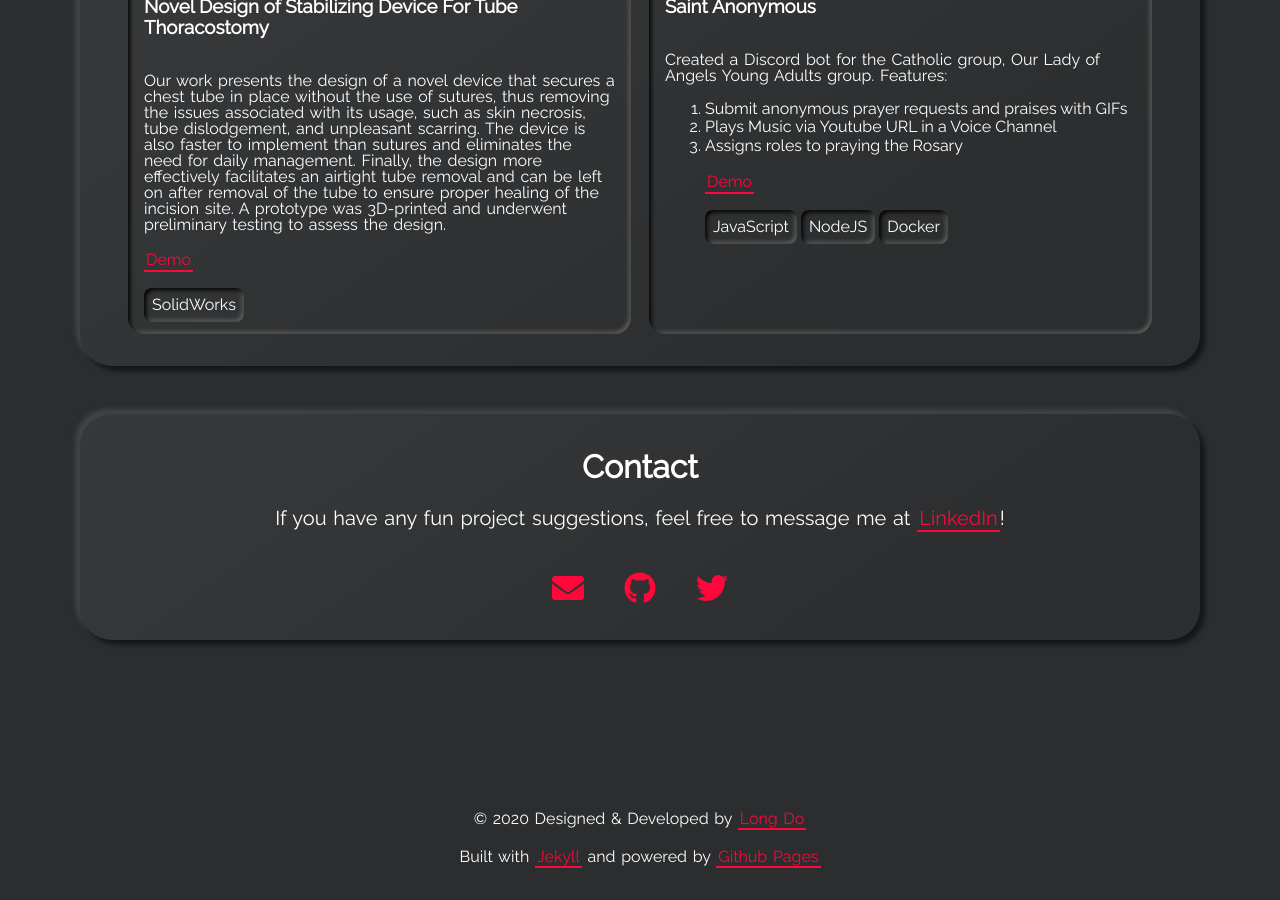
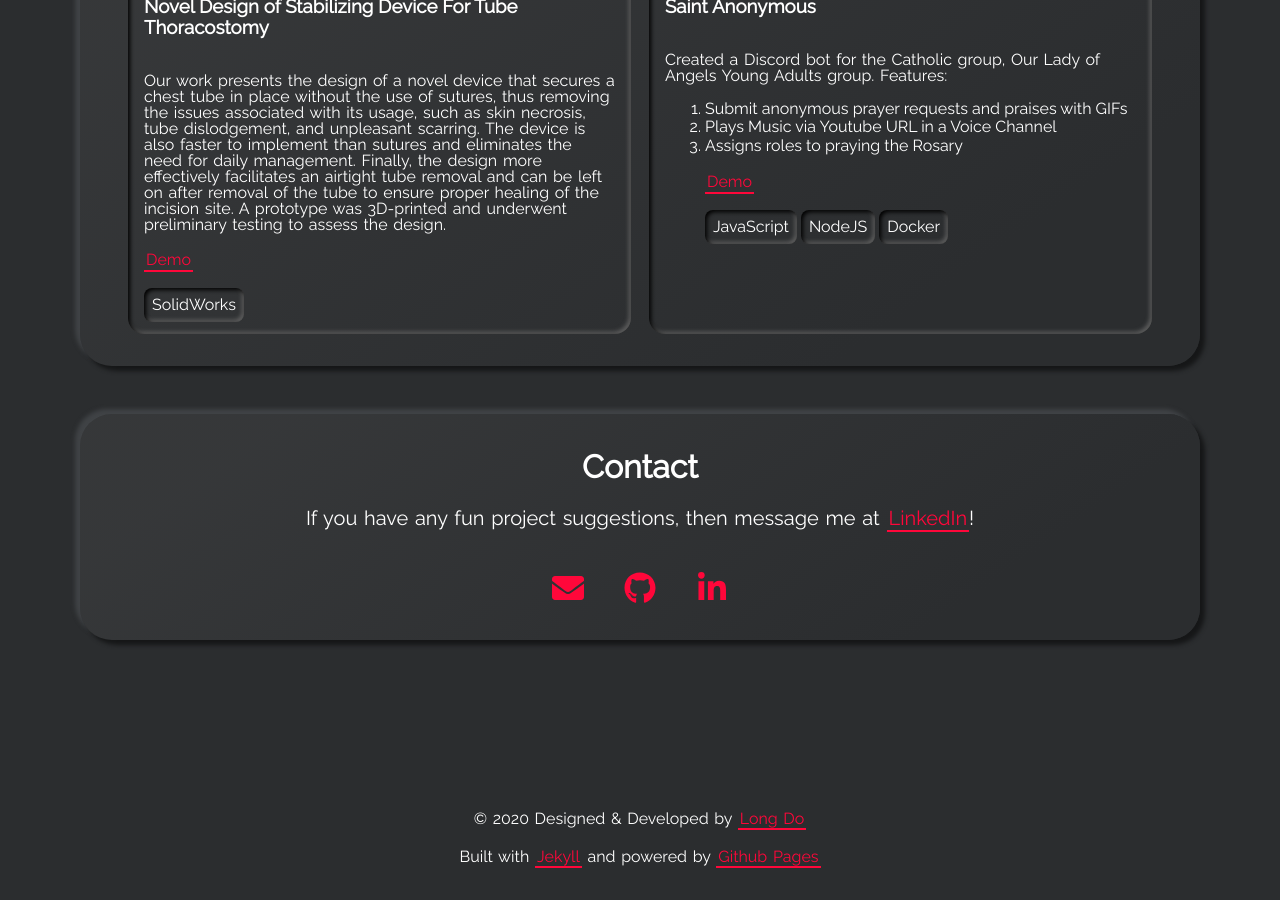
Before and after one commit to TheBookKnight/thebookknight.github.io, a Jekyll site: the page built from index.html, in a window 1280 px wide and 900 px high, scrolled down 3661 px. Built offline with Jekyll 4.4.1, drawn with Linux system fonts in a browser that asks for light colours; part of the change alters nothing that is shown.

```diff
--- a/_config.yml
+++ b/_config.yml
@@ -22,9 +22,10 @@ email: joshua.cadavez@outlook.com
 github_username: thebookknight
 codepen_username:
 dev_username:
-linkedin_username:
-twitter_username: https://x.com/JoshuaCadavez
-blog_url: https://thebookknight.github.io/blog/
+linkedin_username: joshuacadavez
+## TODO: Comment out until Blog is more fully developed
+# twitter_username: JoshuaCadavez
+# blog_url: https://thebookknight.github.io/blog/
 
 # ABOUT ME SECTION
 # show_aboutme_card:
@@ -81,7 +82,7 @@ show_contact_card: true
 # contact_title: The will be displayed as the title in the Contact section
 contact_title: Contact
 # contact_description: This will be displayed under the title.
-contact_description: If you have any fun project suggestions, feel free to message me at <a class="highlight-link" href="https://www.linkedin.com/in/joshuacadavez" target="_blank" rel="noreferrer"> LinkedIn </a>!
+contact_description: If you have any fun project suggestions, then message me at <a class="highlight-link" href="https://www.linkedin.com/in/joshuacadavez" target="_blank" rel="noreferrer"> LinkedIn </a>!
 
 # GITHUB-METADATA
 # Set this to your forked repository
```
Also changed, not shown: 2 other files.
